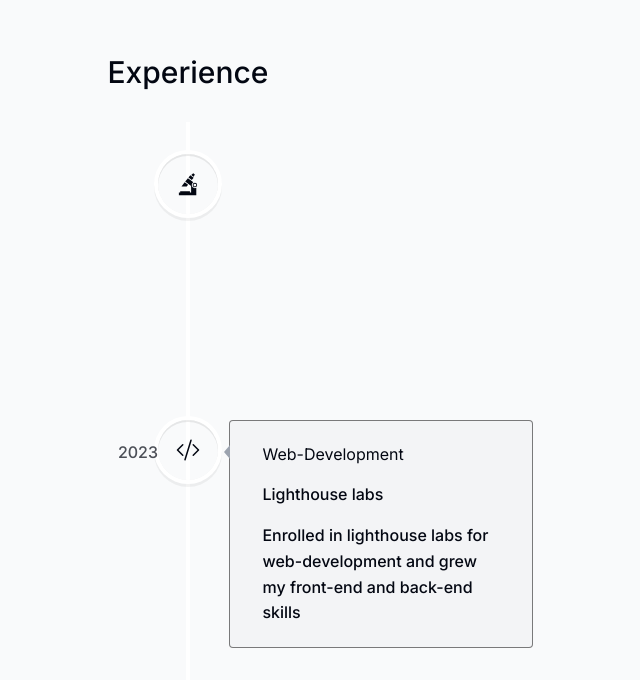
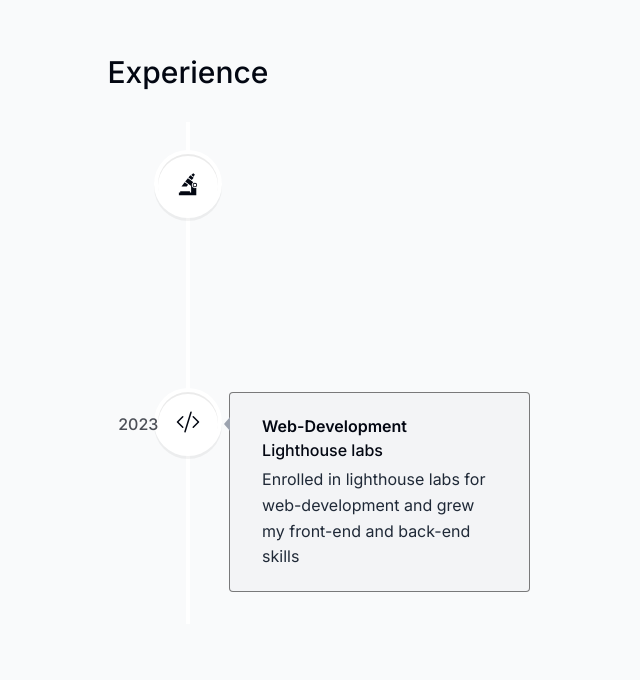
Before and after one commit to JasonMac123/NewPortfolio, a Next.js app: page / in a window 1280 px wide. Shown: the part 3085-3765 px from the top of the page, without its empty margins (452-1092 px from the left). After the commit the page ends 3709 px from the top, so only its background shows below. Built offline with nearby package versions, Linux system fonts and the light colour scheme.

Commit message:
Overrides default timeline element styling for text

```diff
--- a/components/Experience.tsx
+++ b/components/Experience.tsx
@@ -56,10 +56,16 @@
               }}
               date={item.date}
               icon={<item.icon />}
+              iconStyle={{
+                background: "white",
+                fontSize: "1.5rem",
+              }}
             >
-              <h3>{item.title}</h3>
-              <p>{item.company}</p>
-              <p>{item.description}</p>
+              <h3 className="font-semibold capitalize">{item.title}</h3>
+              <p className="font-normal !mt-0">{item.company}</p>
+              <p className="!mt-1 !font-normal text-gray-800">
+                {item.description}
+              </p>
             </VerticalTimelineElement>
           );
         })}
```
